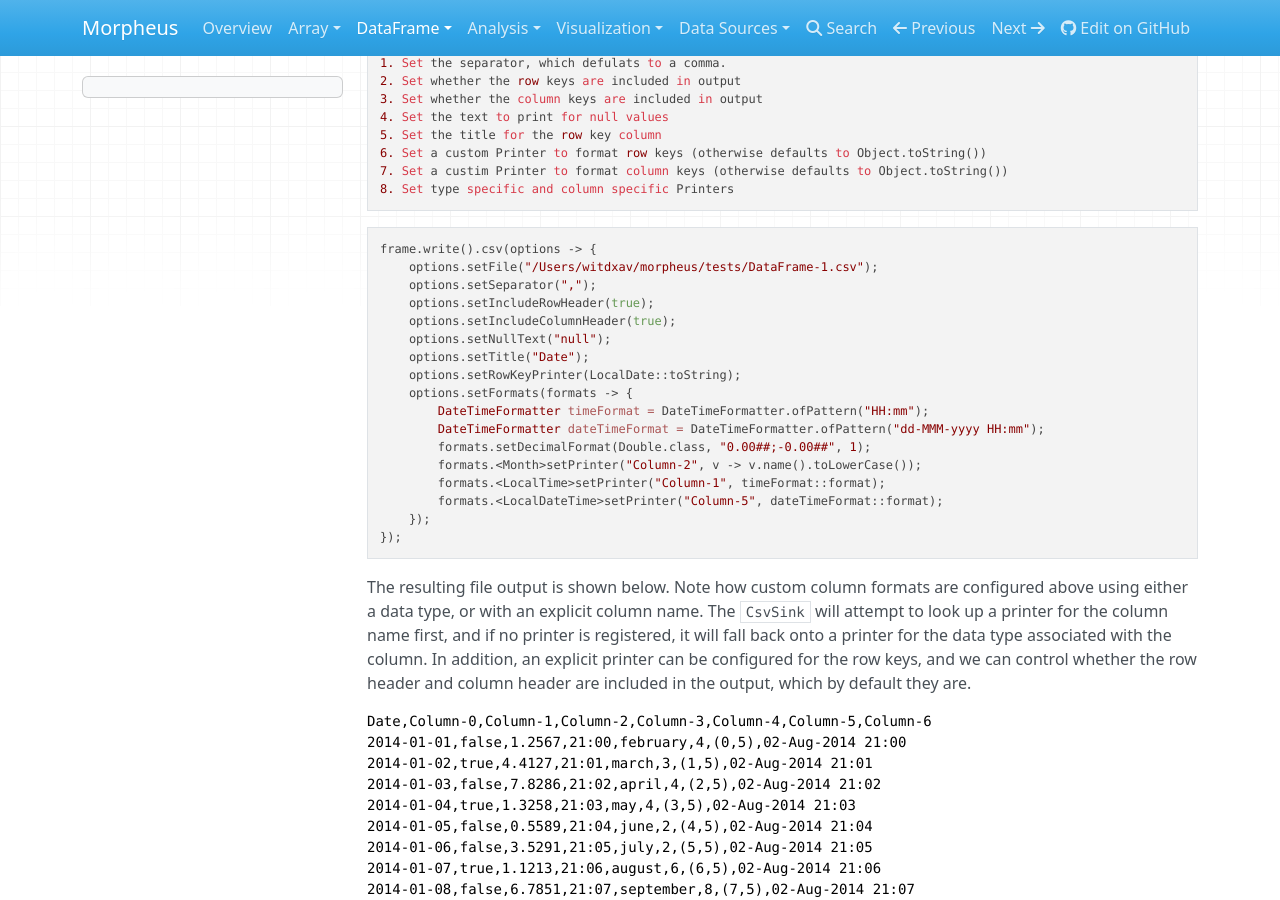
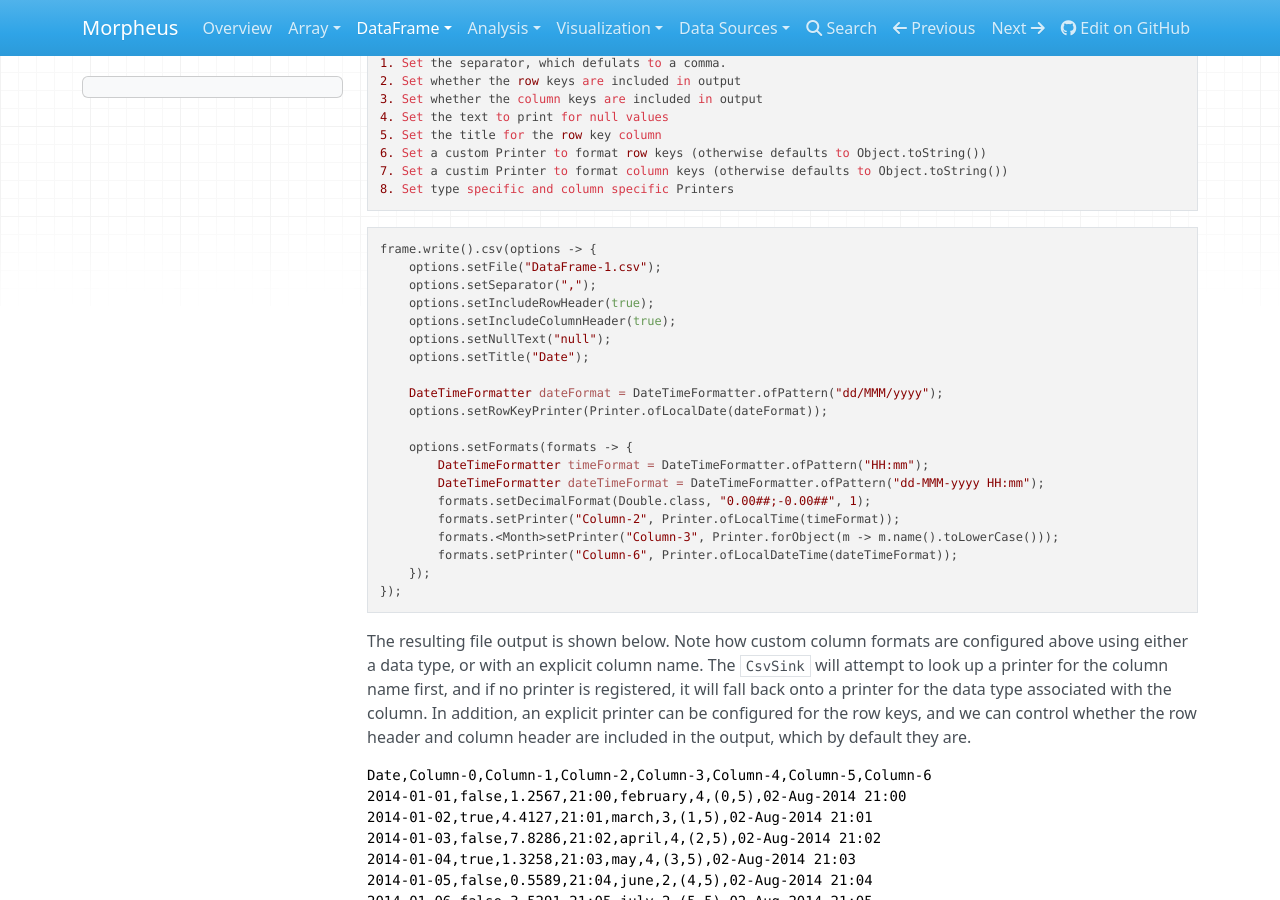
Before and after one commit to zavtech/morpheus-docs, an MkDocs documentation site: the page built from docs/frame/writing.md, in a window 1280 px wide and 900 px high, scrolled down 1060 px. Built offline with MkDocs 1.6.1, drawn with Linux system fonts in a browser that asks for light colours; nearby versions of some CDN libraries; old or Windows-style settings are respelled for this version of MkDocs; some of the changed text lies outside the part shown.

````diff
--- a/docs/frame/writing.md
+++ b/docs/frame/writing.md
@@ -63,20 +63,23 @@ file with various customizations applied via the `CsvSinkOptions` object. The cu
 <?prettify?>
 ```java
 frame.write().csv(options -> {
-    options.setFile("/Users/witdxav/morpheus/tests/DataFrame-1.csv");
+    options.setFile("DataFrame-1.csv");
     options.setSeparator(",");
     options.setIncludeRowHeader(true);
     options.setIncludeColumnHeader(true);
     options.setNullText("null");
     options.setTitle("Date");
-    options.setRowKeyPrinter(LocalDate::toString);
+
+    DateTimeFormatter dateFormat = DateTimeFormatter.ofPattern("dd/MMM/yyyy");
+    options.setRowKeyPrinter(Printer.ofLocalDate(dateFormat));
+
     options.setFormats(formats -> {
         DateTimeFormatter timeFormat = DateTimeFormatter.ofPattern("HH:mm");
         DateTimeFormatter dateTimeFormat = DateTimeFormatter.ofPattern("dd-MMM-yyyy HH:mm");
         formats.setDecimalFormat(Double.class, "0.00##;-0.00##", 1);
-        formats.<Month>setPrinter("Column-2", v -> v.name().toLowerCase());
-        formats.<LocalTime>setPrinter("Column-1", timeFormat::format);
-        formats.<LocalDateTime>setPrinter("Column-5", dateTimeFormat::format);
+        formats.setPrinter("Column-2", Printer.ofLocalTime(timeFormat));
+        formats.<Month>setPrinter("Column-3", Printer.forObject(m -> m.name().toLowerCase()));
+        formats.setPrinter("Column-6", Printer.ofLocalDateTime(dateTimeFormat));
     });
 });
 ```
@@ -166,14 +169,14 @@ to the simple name of the class.
 <?prettify?>
 ```java
 frame.write().json(options -> {
-    options.setFile("/Users/witdxav/morpheus/tests/DataFrame-1.json");
+    options.setFile("DataFrame-1.json");
     options.setEncoding("UTF-8");
     options.setFormats(formats -> {
         DateTimeFormatter timeFormat = DateTimeFormatter.ofPattern("HH:mm");
         DateTimeFormatter dateTimeFormat = DateTimeFormatter.ofPattern("dd-MMM-yyyy HH:mm");
-        formats.<Month>setPrinter("Column-2", v -> v.name().toLowerCase());
-        formats.<LocalTime>setPrinter("Column-1", timeFormat::format);
-        formats.<LocalDateTime>setPrinter("Column-5", dateTimeFormat::format);
+        formats.setPrinter("Column-2", Printer.ofLocalTime(timeFormat));
+        formats.<Month>setPrinter("Column-3", Printer.forObject(m -> m.name().toLowerCase()));
+        formats.setPrinter("Column-6", Printer.ofLocalDateTime(dateTimeFormat));
     });
 });
 ```
````
